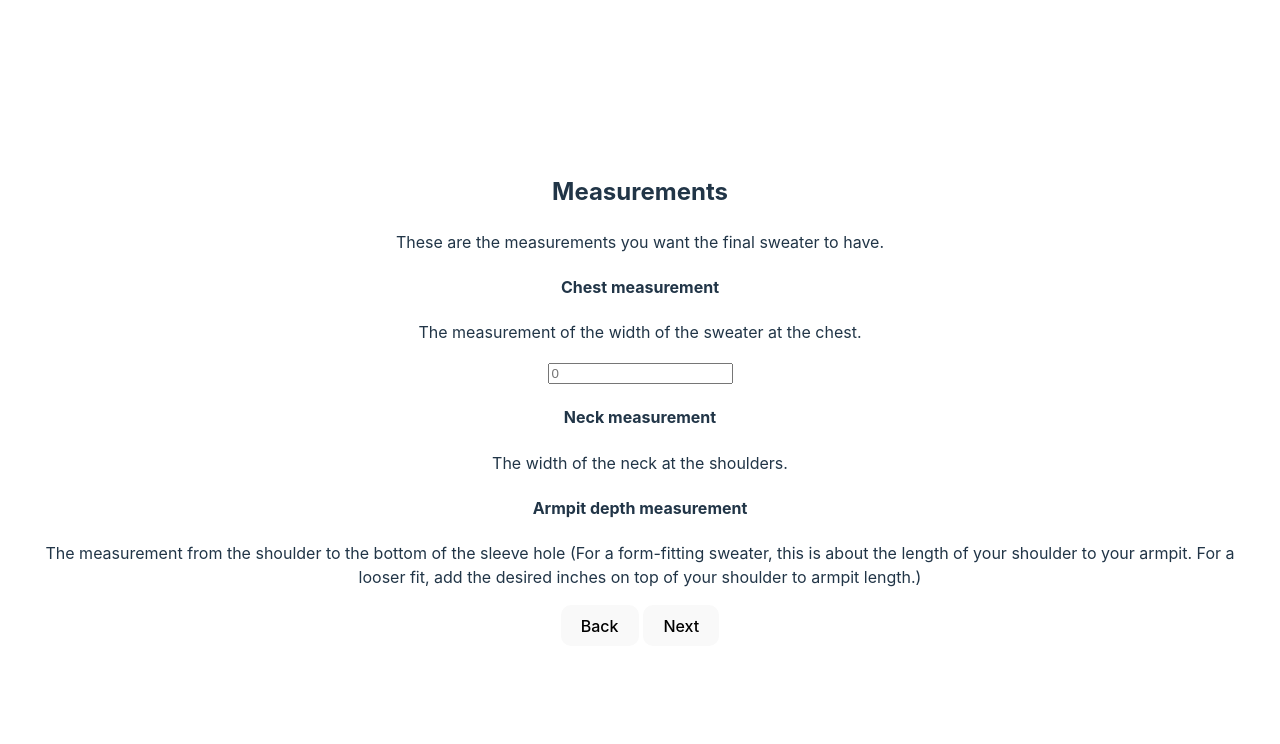
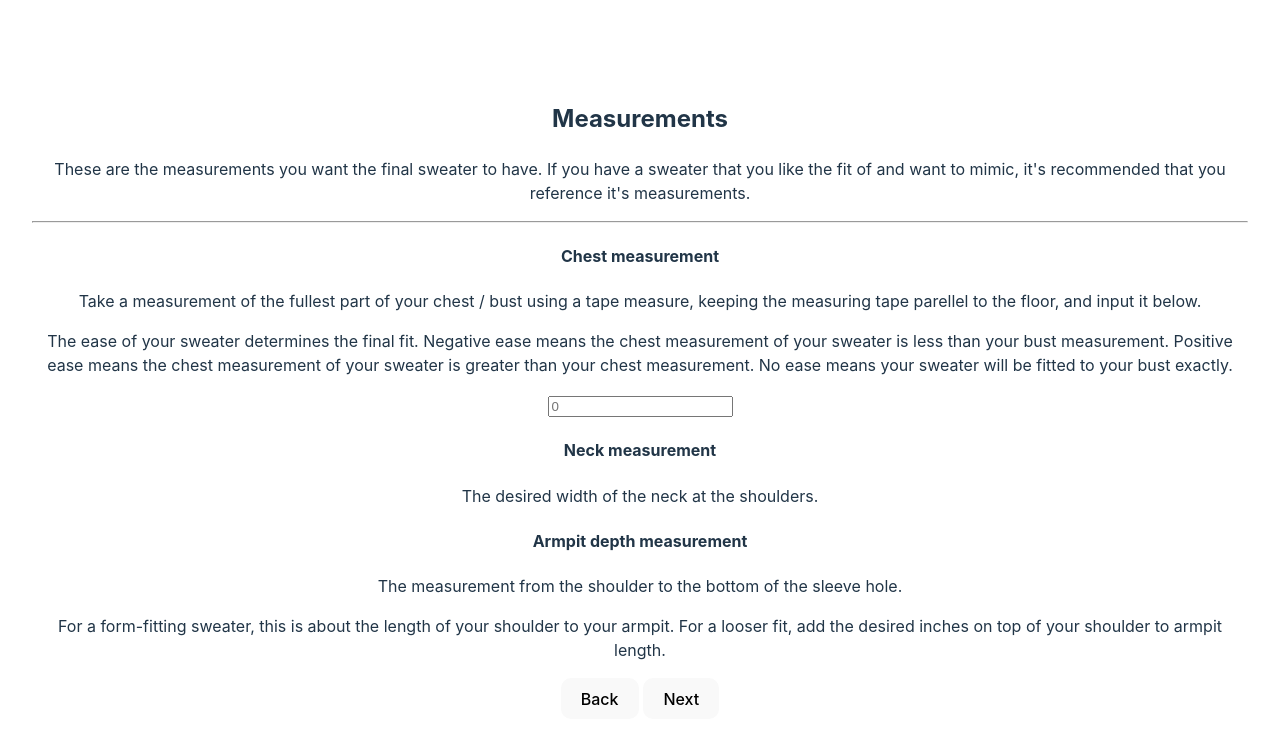
Before and after one commit to b-shearon/knit-app, a React (Vite) app: page /measure in a window 1280 px wide. Shown: the top 744 px of the page. Built offline with nearby package versions, Linux system fonts and the light colour scheme.

Commit message:
Worked on contexts

```diff
--- a/src/App.jsx
+++ b/src/App.jsx
@@ -2,17 +2,24 @@ import {Routes, Route} from 'react-router-dom';
 import Guage from "./Guage";
 import Home from "./Home";
 import Measure from './Measure';
+import { useEffect, useState, useContext } from "react";
 import './App.css'
+import UnitsContext from "./contexts/UnitsContext.js";
 
 function App() {
 
+  const [units, setUnits] = useState("metric");
+  const value = {units, setUnits}
+
   return (
     <>
+    <UnitsContext.Provider value={value}>
         <Routes>
           <Route path="/" element={<Home/>} />
           <Route path="/guage" element={<Guage/>} />
           <Route path="/measure" element={<Measure/>} />
         </Routes>
+      </UnitsContext.Provider>
     </>
   )
 }
--- a/src/Guage.jsx
+++ b/src/Guage.jsx
@@ -1,32 +1,23 @@
-import { useEffect, useState } from "react";
+import { useEffect, useState, useContext } from "react";
 import Form from 'react-bootstrap/Form';
 import { Link } from 'react-router-dom';
 import { Card, Button, Col } from "react-bootstrap";
+import UnitsContext from "./contexts/UnitsContext.js";
 
 export default function Guage(props) {
 
     //Selected units to use throughout pattern.
-    const [units, setUnits] = useState("metric");
+    const selectedUnits = useContext(UnitsContext);
 
     //Guage counts
     const [sts, setSts] = useState(0);
     const [rows, setRows] = useState(0);
 
-    //Final sweater measurements
-    const [chest, setChest] = useState(0);
-    const [waist, setWaist] = useState(0);
-    const [armLength, setArmLength] = useState(0);
-    const [neckline, setNeckline] = useState("none");
-    const [neckDepth, setNeckDepth] = useState(0);
-    const [neckWidth, setNeckWidth] = useState(0);
-    const [armpitDepth, setArmpitDepth] = useState(0);
-    const [cuff, setCuff] = useState(0);
-
     return (
         <div>
             <h2>Unit Selector</h2>
             <p>Please select whether you'd like to use metric units (centimeters) or imperial units (inches).</p>
-            <select class="form-select" aria-label="Guage size selector" onChange={(e) => setUnits(e.target.value)}>
+            <select className="form-select" aria-label="Guage size selector" defaultValue={selectedUnits.units} onChange={(e) => selectedUnits.setUnits(e.target.value) }>
             <option value="metric">Metric</option>
             <option value="imperial">Imperial</option>
             </select>
@@ -35,7 +26,8 @@ export default function Guage(props) {
             <hr/>
 
             <h2>Guage</h2>
-            <p>First, enter your gauge. This can be found by knitting a {units === "metric" ? "13cm x 13cm" : '5" x 5"'} square using the yarn and needle size you intend to use for your sweater in stockinette stitch. This is known as a gauge swatch. After washing and drying your swatch according to the yarn label's instructions, count the number of stitches across {units === "metric" ? "10cm" : '4"'} horizonatally and vertically and input it into the fields below.</p>
+            <p>Enter your gauge below. </p>
+            <p>This can be found by knitting a {selectedUnits.units === "metric" ? "13cm x 13cm" : '5" x 5"'} square using the yarn and needle size you intend to use for your sweater in stockinette stitch. This is known as a gauge swatch. After washing and drying your swatch according to the yarn label's instructions, count the number of stitches across {selectedUnits.units === "metric" ? "10cm" : '4"'} horizonatally and vertically and input it into the fields below.</p>
 
             <Form>
                 <Form.Group controlId="guageCount">
--- a/src/Measure.jsx
+++ b/src/Measure.jsx
@@ -8,10 +8,14 @@ export default function Measure() {
     return (
       <>
           <h2>Measurements</h2>
-          <p>These are the measurements you want the final sweater to have.</p>
+          <p>These are the measurements you want the final sweater to have. If you have a sweater that you like the fit of and want to mimic, it's recommended that you reference it's measurements.</p>
+
+          <hr/>
 
           <h4>Chest measurement</h4>
-          <p>The measurement of the width of the sweater at the chest. </p>
+          <p>Take a measurement of the fullest part of your chest / bust using a tape measure, keeping the measuring tape parellel to the floor, and input it below.</p>
+          <p>The ease of your sweater determines the final fit. Negative ease means the chest measurement of your sweater is less than your bust measurement. Positive ease means the chest measurement of your sweater is greater than your chest measurement. No ease means your sweater will be fitted to your bust exactly.</p>
+          <p></p>
           <Form>
                 <Form.Group controlId="chestMeas">
                     <Form.Control type="cheastMeasurement" placeholder="0" />
@@ -19,10 +23,11 @@ export default function Measure() {
             </Form>
 
           <h4>Neck measurement</h4>
-          <p>The width of the neck at the shoulders.</p>
+          <p>The desired width of the neck at the shoulders.</p>
 
           <h4>Armpit depth measurement</h4>
-          <p>The measurement from the shoulder to the bottom of the sleeve hole (For a form-fitting sweater, this is about the length of your shoulder to your armpit. For a looser fit, add the desired inches on top of your shoulder to armpit length.)</p>
+          <p>The measurement from the shoulder to the bottom of the sleeve hole. </p>
+          <p>For a form-fitting sweater, this is about the length of your shoulder to your armpit. For a looser fit, add the desired inches on top of your shoulder to armpit length.</p>
 
 
           <p/>
--- /dev/null
+++ b/src/contexts/UnitsContext.js
@@ -0,0 +1,5 @@
+import { createContext } from "react";
+
+const GuageContext = createContext("metric");
+
+export default GuageContext;
```
